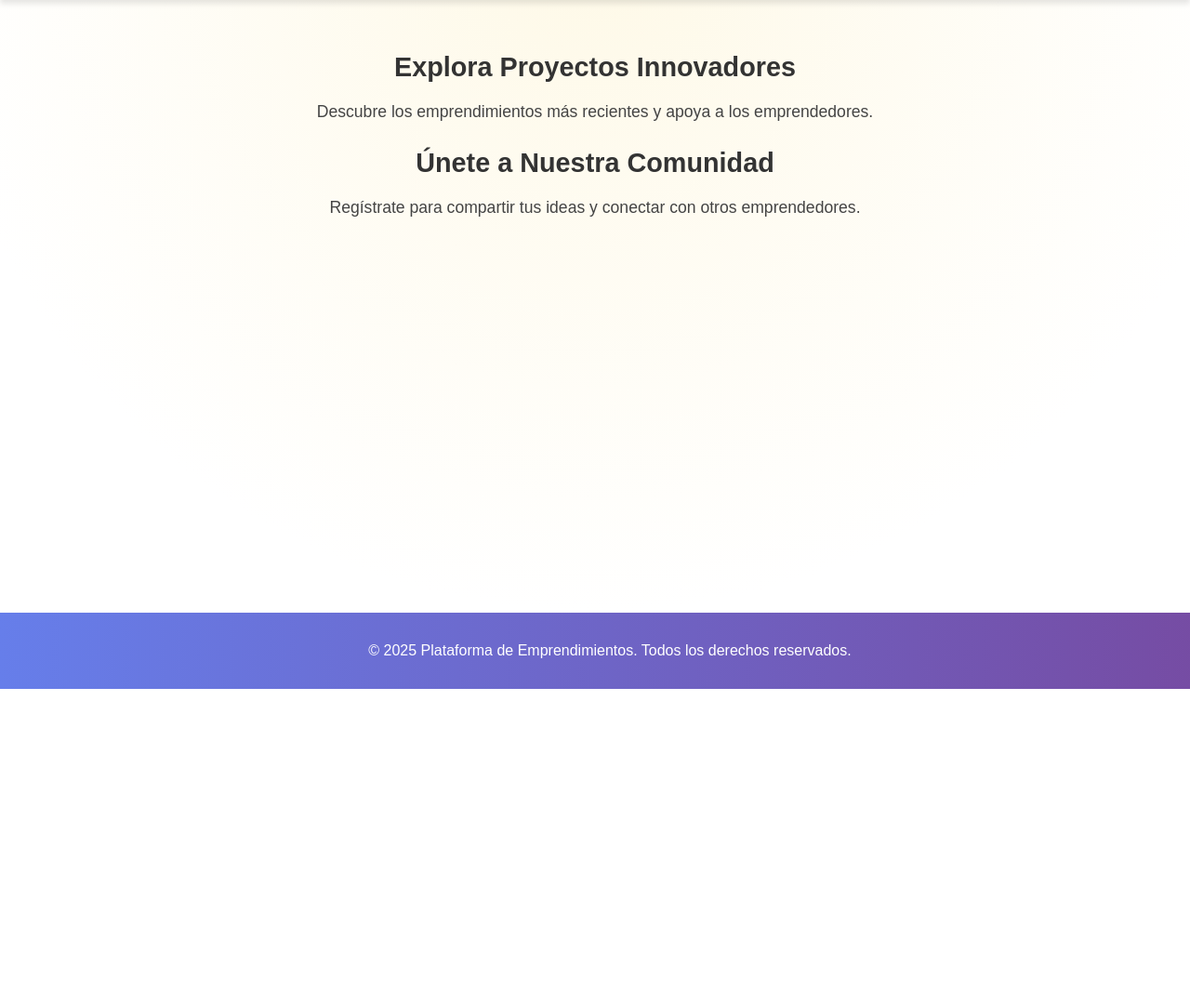
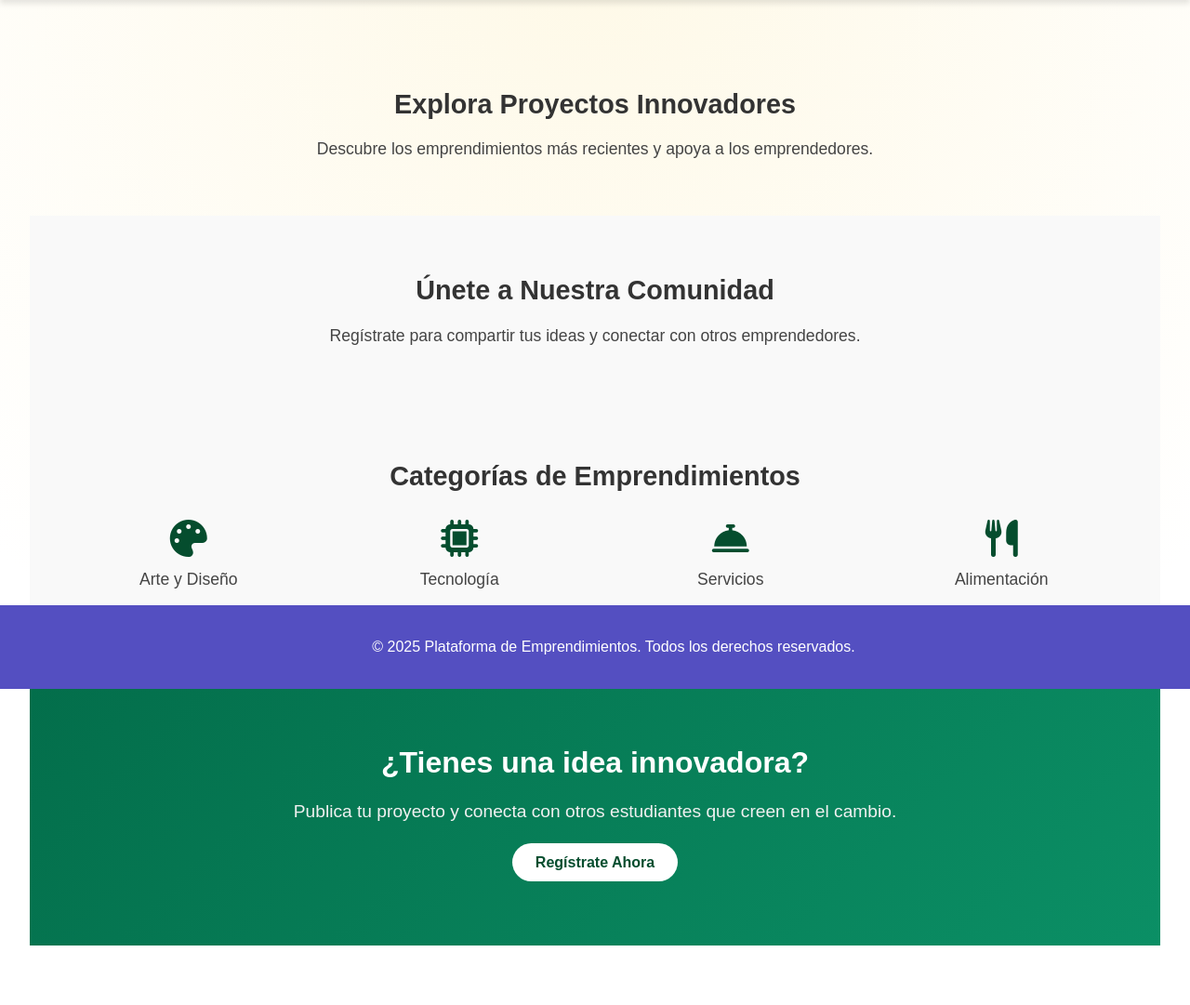
Before and after one commit to Alexandervargasa/Proyecto-E, a Django app: page / in a window 1280 px wide. Shown: the part 59-1140 px from the top of the page at 93% size. Before the commit the page ends 800 px from the top, so only its background shows below. Run offline with Django 5.2, Linux system fonts and the light colour scheme.

Commit message:
siguiente

```diff
--- a/DjangoProject5/urls.py
+++ b/DjangoProject5/urls.py
@@ -5,7 +5,11 @@
 def home(request):
     return render(request, 'home.html')
 
+def discover(request):
+    return render(request, 'discover.html')
+
 urlpatterns = [
     path('admin/', admin.site.urls),
-    path('', home, name='home'),
+    path('', home, name='home'),                 # Ruta principal
+    path('discover/', discover, name='discover') # Nueva ruta
 ]
--- a/DjangoProject5/views.py
+++ b/DjangoProject5/views.py
@@ -3,4 +3,5 @@
 
 urlpatterns = [
     path('', views.home, name='home'),
+    path('discover/', views.discover, name='discover'),
 ]
--- a/static/css/style.css
+++ b/static/css/style.css
@@ -122,6 +136,7 @@
 main {
     padding: 2rem;
     text-align: center;
+    padding-bottom: 4rem; /* evita que el footer tape contenido */
 }
 
 main h2 {
--- a/templates/home.html
+++ b/templates/home.html
@@ -72,7 +72,6 @@
             transition: transform 0.3s ease, color 0.3s ease;
         }
 
-        /* Iconos generales */
         nav ul li a:hover i {
             color: #d59e0c;
         }
@@ -137,6 +136,14 @@
             border-left: 1px solid #ccc;
             padding-left: 15px;
         }
+
+        footer {
+            background: #544fc1;
+            color: white;
+            padding: 20px;
+            text-align: center;
+            margin-top: 40px;
+        }
     </style>
 </head>
 <body>
@@ -165,14 +172,62 @@
     </header>
 
     <main>
-        <section>
+        <section style="padding:40px; text-align:center;">
             <h2>Explora Proyectos Innovadores</h2>
             <p>Descubre los emprendimientos más recientes y apoya a los emprendedores.</p>
         </section>
-        <section>
+        <section style="padding:40px; text-align:center; background:#f9f9f9;">
             <h2>Únete a Nuestra Comunidad</h2>
             <p>Regístrate para compartir tus ideas y conectar con otros emprendedores.</p>
         </section>
+
+       <!-- CATEGORÍAS -->
+<section style="padding: 40px; text-align: center; background: #f9f9f9;">
+  <h2 style="margin-bottom: 30px;">Categorías de Emprendimientos</h2>
+  <div style="display: grid; grid-template-columns: repeat(auto-fit, minmax(150px, 1fr)); gap: 30px;">
+
+    <div>
+      <i class="fa-solid fa-palette" style="font-size:40px; color:#054d2e;"></i>
+      <p style="margin-top: 10px; font-weight: 500;">Arte y Diseño</p>
+    </div>
+
+    <div>
+      <i class="fa-solid fa-microchip" style="font-size:40px; color:#054d2e;"></i>
+      <p style="margin-top: 10px; font-weight: 500;">Tecnología</p>
+    </div>
+
+    <div>
+      <i class="fa-solid fa-concierge-bell" style="font-size:40px; color:#054d2e;"></i>
+      <p style="margin-top: 10px; font-weight: 500;">Servicios</p>
+    </div>
+
+    <div>
+      <i class="fa-solid fa-utensils" style="font-size:40px; color:#054d2e;"></i>
+      <p style="margin-top: 10px; font-weight: 500;">Alimentación</p>
+    </div>
+
+  </div>
+</section>
+
+
+        <!-- CALL TO ACTION -->
+        <section style="padding: 80px; text-align: center;
+    background: linear-gradient(135deg, #036d4a, #0b8f65); color: #ffffff;">
+
+  <h2 style="font-size: 2em; font-weight: bold; margin-bottom: 15px; color: #ffffff;">
+    ¿Tienes una idea innovadora?
+  </h2>
+
+  <p style="font-size: 1.2em; margin-bottom: 30px; color: #f1f1f1;">
+    Publica tu proyecto y conecta con otros estudiantes que creen en el cambio.
+  </p>
+
+  <a href="#" style="background:#ffffff; color:#054d2e; padding:12px 25px;
+     border-radius:30px; text-decoration:none; font-weight:bold;">
+    Regístrate Ahora
+  </a>
+</section>
+
     </main>
 
     <footer>
```
Also changed, not shown: other parts of static/css/style.css (+36 -4 lines), templates/Discover.html (added, +113 -0 lines), static/img/Settings.png (deleted).
